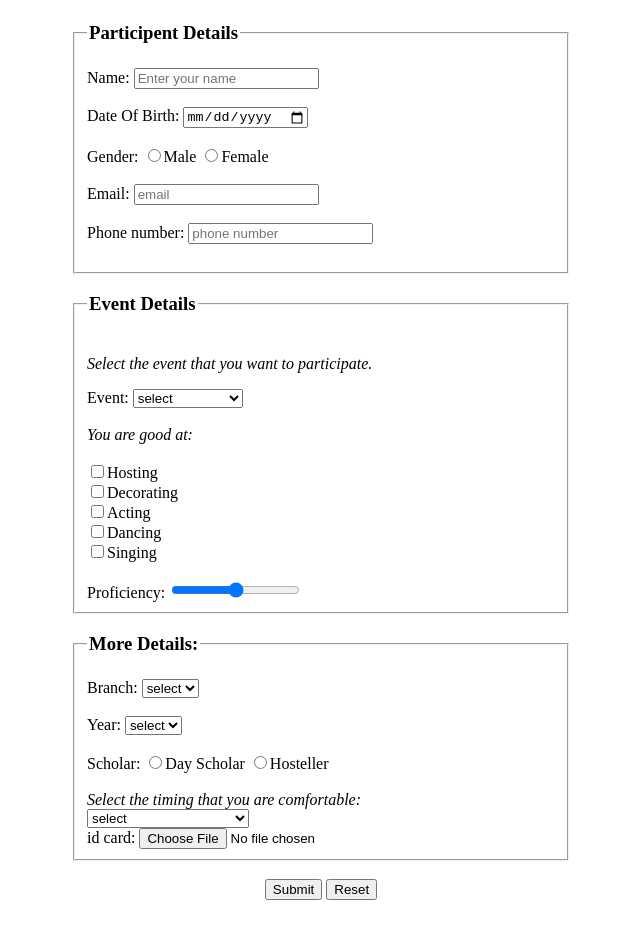
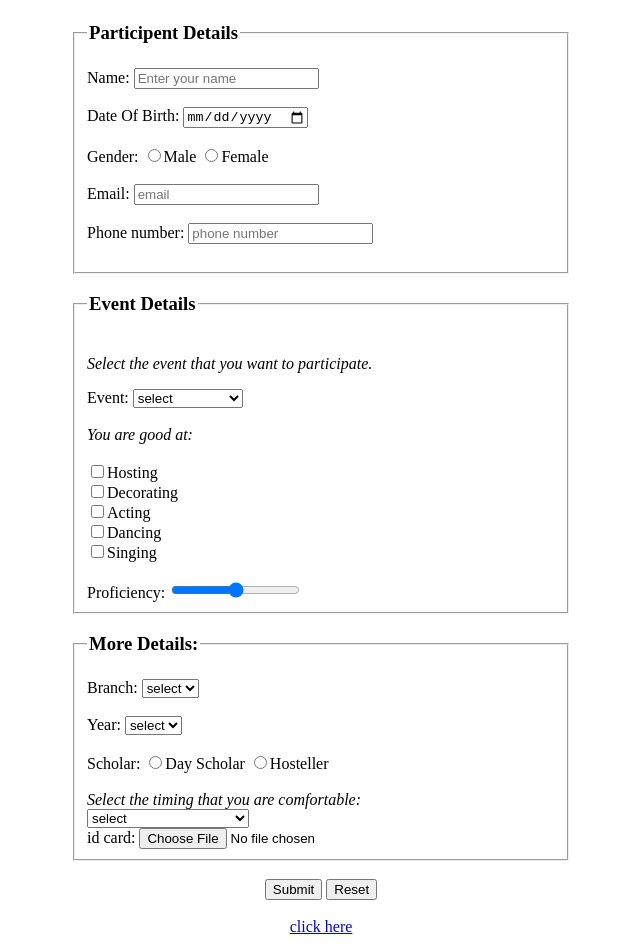
Before and after one commit to rohith-4/aitam-practice, a plain HTML site: page index.html in a window 1280 px wide. Shown: the part 185-1129 px from the top of the page, without its empty margins (319-959 px from the left). Before the commit the page ends 1093 px from the top, so only its background shows below. Drawn offline with Linux system fonts and the light colour scheme.

Commit message:
Update index.html

```diff
--- a/index.html
+++ b/index.html
@@ -103,5 +103,7 @@
             <input type="reset" value="Reset">
         </center>
     </form>
+    <br>
+    <center><a href="https://github.com/rohith-4/aitam-practice/blob/main/index.html">click here</a></center>
 </body>
 </html>
```
